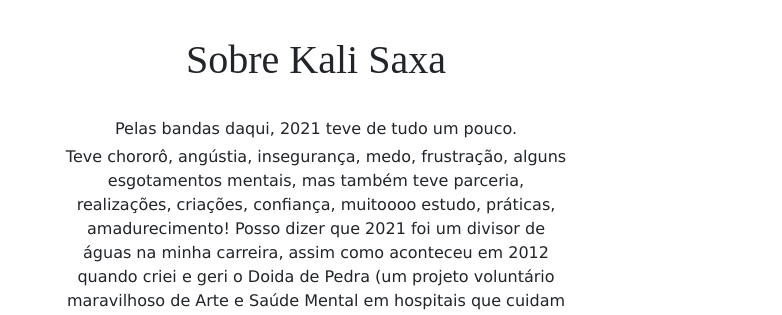
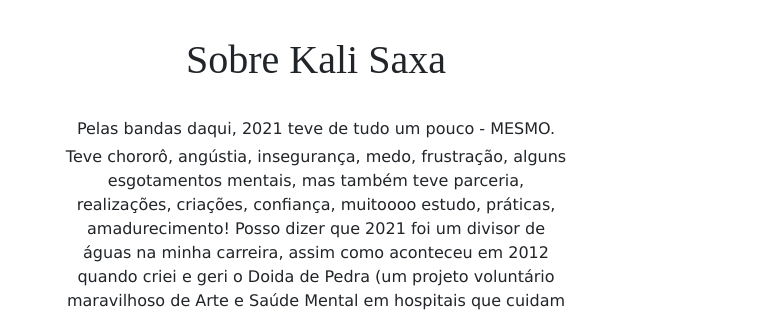
Before and after one commit to Regueiras/regueiras.github.io, a plain HTML site: page pages/sobre.html in a window 1280 px wide. Shown: the part 158-473 px from the top of the page, 498-1280 px from the left. Drawn offline with nearby package versions, Linux system fonts and the light colour scheme.

```diff
--- a/pages/sobre.html
+++ b/pages/sobre.html
@@ -41,7 +41,7 @@
     </section>
     <section class="bio">
         <h1 class="titulo_sobre"> Sobre Kali Saxa </h1>
-        <P>Pelas bandas daqui, 2021 teve de tudo um pouco.
+        <P>Pelas bandas daqui, 2021 teve de tudo um pouco - MESMO.
            <p> Teve chororô, angústia, insegurança, medo, frustração, alguns esgotamentos mentais, mas também teve parceria, realizações, criações, confiança, muitoooo estudo, práticas, amadurecimento!
             Posso dizer que 2021 foi um divisor de águas na minha carreira, assim como aconteceu em 2012 quando criei e geri o Doida de Pedra (um projeto voluntário maravilhoso de Arte e Saúde Mental em hospitais que cuidam de pessoas que estão em sofrimento psíquico)
             A arte e resgatar a alegria em acreditar em si é o que me interessa! </p>
```
